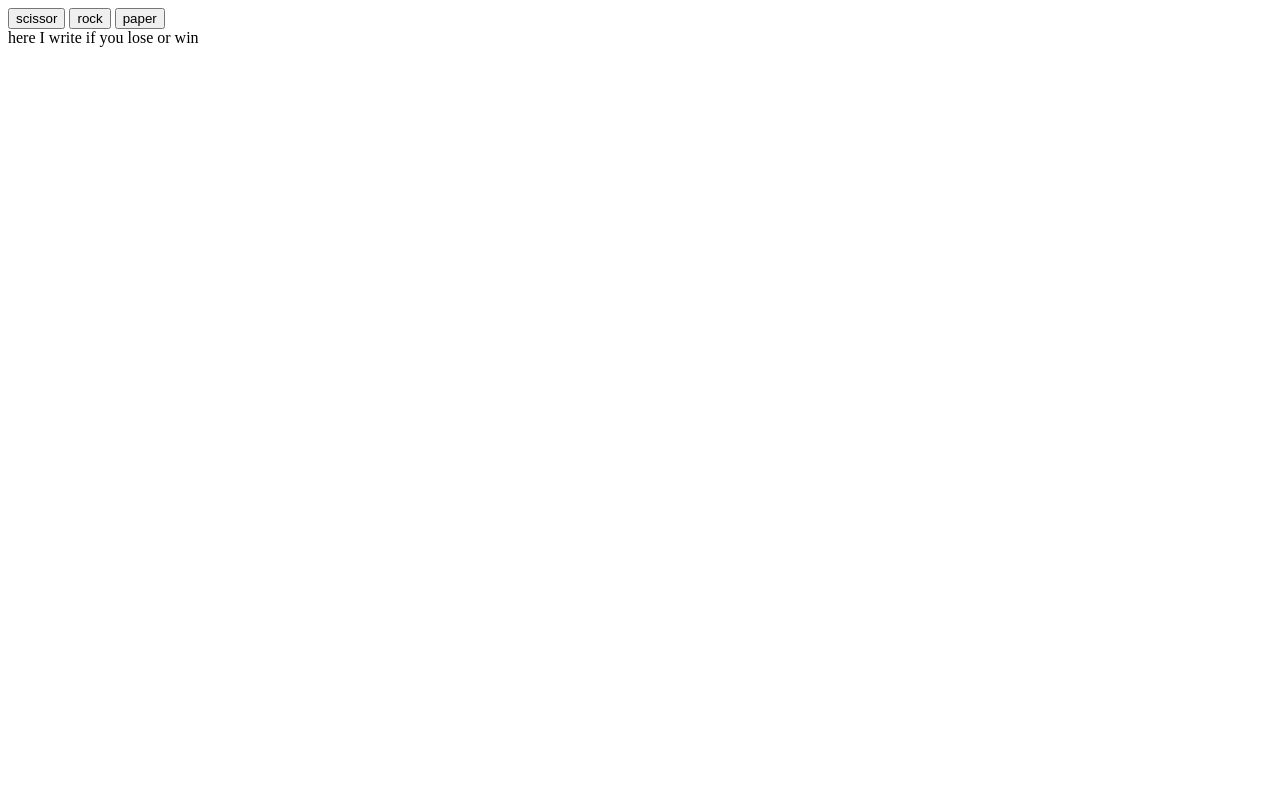
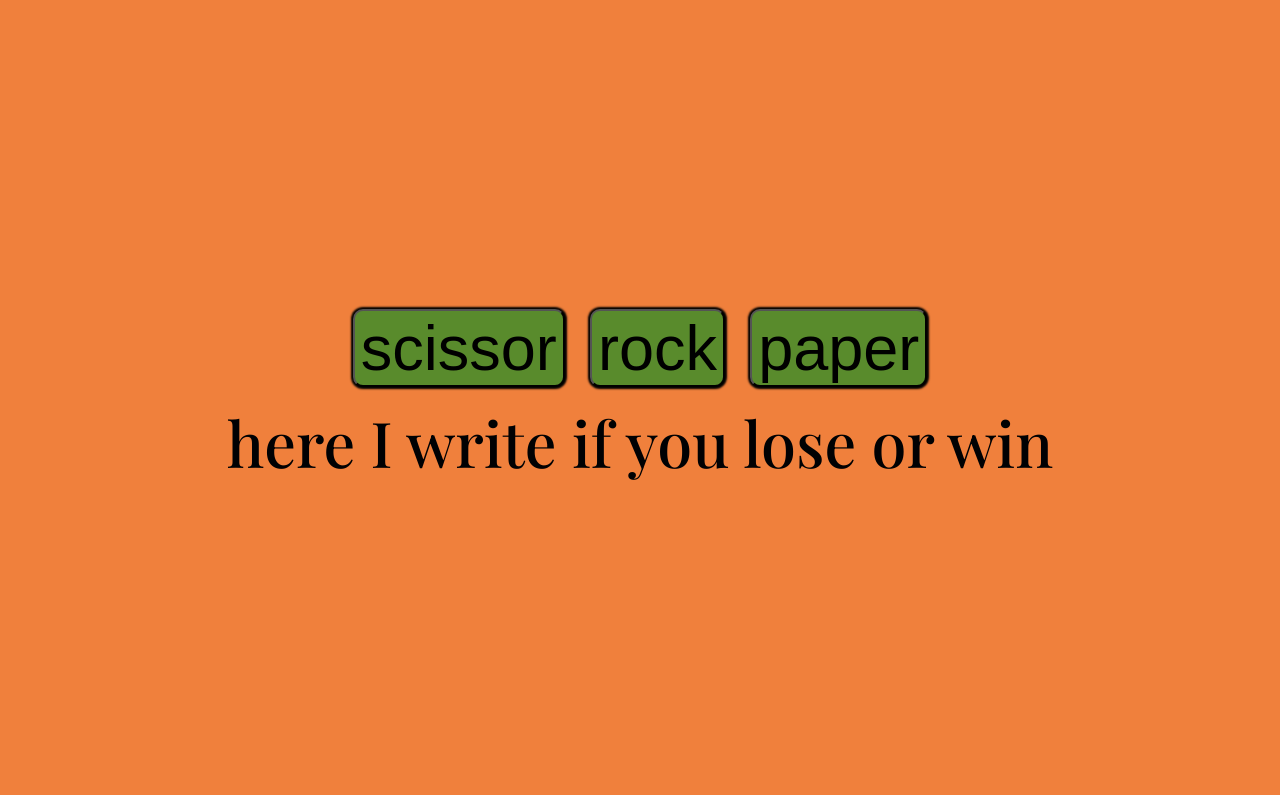
Before and after one commit to marino-png/RockPaperScissor, a plain HTML site: page index.html in a window 1280 px wide. Drawn offline with nearby package versions, Linux system fonts and the light colour scheme.

Commit message:
In this version, I made some visual enhancements to the Rock Paper Scissors project. The changes are focused on the CSS file, where I added a background, updated the font style, and adjusted the element spacing for improved layout and readability.
With these updates, the UI now has a fresh and polished appearance, enhancing the overall user experience.

```diff
--- a/index.css
+++ b/index.css
@@ -0,0 +1,28 @@
+body{
+    background-color: #F0803C;
+}
+.cointeiner{
+    height: 98vh;
+}
+.cointeiner>.respond{
+    display: flex;
+    align-items: top;
+    justify-content: center;
+    height: 50%;
+    color: #000103;
+    font-family: 'Playfair Display', serif;
+    font-size: 63px;
+}
+.cointeiner>.buttons{
+    display: flex;
+    align-items: flex-end;
+    justify-content: center;
+    height: 50%;
+}
+.buttons>.btn{
+    background-color: #598B2C;
+    border-radius:10px;
+    box-shadow: 0px 0px 2px 2px rgb(0,0,0);
+    font-size: 63px;
+    margin: 1%;
+}
--- a/index.html
+++ b/index.html
@@ -6,13 +6,16 @@
         <meta name="viewport" content="width=device-width, initial-scale=1.0">
         <title>rock paper scissor </title>
         <link rel="stylesheet" href="index.css">
+        <link rel="preconnect" href="https://fonts.googleapis.com">
+        <link rel="preconnect" href="https://fonts.gstatic.com" crossorigin>
+        <link href="https://fonts.googleapis.com/css2?family=Playfair+Display:wght@500&display=swap" rel="stylesheet">
     </head>
     <body>
         <div class="cointeiner">
             <div class="buttons">
-                <button onclick="scissorChoice()">scissor</button>
-                <button onclick="paperChoice()" id="rock">rock</button>
-                <button onclick="rockChoice()" id="paper">paper</button>
+                <button onclick="scissorChoice()" class="btn">scissor</button>
+                <button onclick="paperChoice()" class="btn">rock</button>
+                <button onclick="rockChoice()" class="btn">paper</button>
             </div>
             <div class="respond">here I write if you lose or win</div>
         </div>
```
